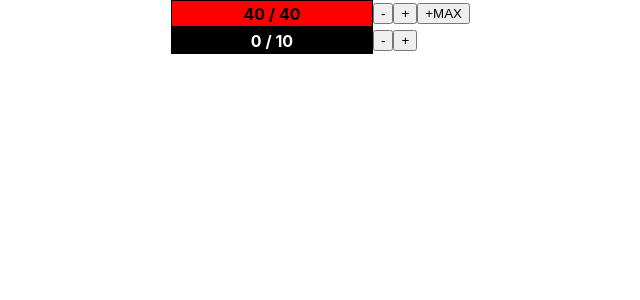
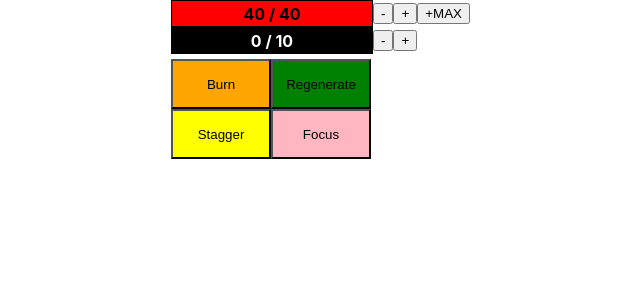
Before and after one commit to tSquand/At-the-End, a React (Create React App) app: page / in a window 1280 px wide. Shown: the top 300 px of the page, without its empty margins (319-959 px from the left). Built offline with nearby package versions, Linux system fonts and the light colour scheme.

Commit message:
Added status buttons, different styles applied depending on if they are pressed

```diff
--- a/package.json
+++ b/package.json
@@ -8,7 +8,7 @@
     "@testing-library/user-event": "^13.5.0",
     "react": "^18.2.0",
     "react-dom": "^18.2.0",
-    "react-scripts": "^2.1.3",
+    "react-scripts": "^5.0.1",
     "web-vitals": "^2.1.4"
   },
   "scripts": {
--- a/src/App.js
+++ b/src/App.js
@@ -1,6 +1,7 @@
 import React, {useState, useCallback} from 'react';
 import HealthBar from './components/healthbar';
 import MadnessBar from './components/madness';
+import StatusTracker from './components/status';
 
 const App = () => {
   const [health, setHealth] = useState(40);
@@ -20,7 +21,7 @@ const App = () => {
 
   const plusMaxHealth = useCallback(() => {
     setMaxHealth((prevMaxHealth) => Math.max(prevMaxHealth + 1, 0));
-  })
+  }, []);
 
   const minusMadness = useCallback(() => {
     setMadness((prevMadness) => Math.max(prevMadness -1, 0));
@@ -45,6 +46,9 @@ const App = () => {
         <button onClick={minusMadness}>-</button>
         <button onClick={plusMadness}>+</button>
       </div>
+      <div>
+        <StatusTracker/>
+      </div>
     </div>
   );
 };
--- a/src/components/status/index.js
+++ b/src/components/status/index.js
@@ -0,0 +1,32 @@
+import React, { useState } from 'react';
+import './styles.css';
+
+const StatusTracker = () => {
+    const [isPressed, press] = useState({
+        button1: false,
+        button2: false,
+        button3: false,
+        button4: false
+    });
+
+    const handleButtonClick = (button) => {
+        press((prevState) => ({ ...prevState, [button]: true}));
+
+    }
+
+
+    return(
+        <div className="statusButtons">
+            <div>
+                <button className={isPressed.button1 ? 'burnPressed' : 'burn'} onClick={() => handleButtonClick('button1')}>Burn</button>
+                <button className={isPressed.button2 ? 'regenPressed' : 'regen'} onClick={() => handleButtonClick('button2')}>Regenerate</button>
+            </div>
+            <div>
+                <button className={isPressed.button3 ? 'staggerPressed' : 'stagger'} onClick={() => handleButtonClick('button3')}>Stagger</button>
+                <button className={isPressed.button4 ? 'focusPressed' : 'focus'} onClick={() => handleButtonClick('button4')}>Focus</button>
+            </div>
+        </div>
+    );
+};
+
+export default StatusTracker;
--- /dev/null
+++ b/src/components/status/styles.css
@@ -0,0 +1,64 @@
+.statusButtons {
+    width: 300px;
+    margin: 0 auto;
+    padding-top: 5px;
+}
+
+.burn {
+    background-color: orange;
+    width: 100px;
+    height: 50px;
+}
+
+.regen {
+    background-color: green;
+
+    width: 100px;
+    height: 50px;
+}
+
+.stagger {
+    background-color: yellow;
+
+    width: 100px;
+    height: 50px;
+}
+
+.focus {
+    background-color: lightpink;
+
+    width: 100px;
+    height: 50px;
+}
+
+.burnPressed {
+    background-color: orange;
+    border: solid 5px;
+    width: 100px;
+    height: 50px;
+
+
+
+}
+
+.regenPressed {
+    background-color: green;
+    border: solid 5px;
+    width: 100px;
+    height: 50px;
+}
+
+.staggerPressed {
+    background-color: yellow;
+    border: solid 5px;
+    width: 100px;
+    height: 50px;
+}
+
+.focusPressed {
+    background-color: lightpink;
+    border: solid 5px;
+    width: 100px;
+    height: 50px;
+
+}
```
Also changed, not shown: 1 other file (tests, documents, lock files or other folders).
